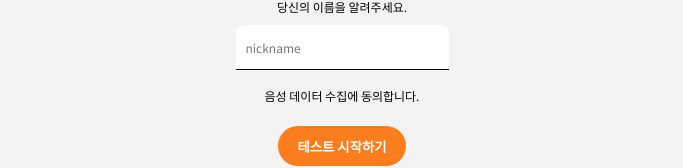
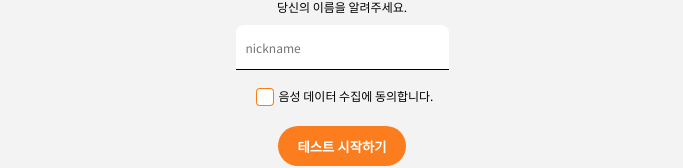
Before and after one commit to hyorimlee/maldeudggu, a Next.js app in the folder frontend/: page / in a window 1280 px wide. Shown: the part 312-480 px from the top of the page, without its empty margins (298-981 px from the left). Built offline with nearby package versions, Linux system fonts and the light colour scheme.

Commit message:
[S06P22A203-170] feat : checkbox container

```diff
--- /dev/null
+++ b/frontend/containers/checkbox/checkbox.js
@@ -0,0 +1,25 @@
+import styles from "./checkbox.module.css"
+import Text from "../../components/text/text"
+
+function Checkbox({ checked, onChange, contents }) {
+  return (
+    <div className={styles.container}>
+      <label className={styles.checkbox}>
+        <input
+          type="checkbox"
+          checked={checked}
+          onChange={onChange}
+        ></input>
+        <svg viewBox="0 0 21 21">
+          <polyline points="5 10.75 8.5 14.25 16 6"></polyline>
+        </svg>
+      </label>
+      <Text
+        size={12}
+        contents={contents}
+      ></Text>
+    </div>
+  )
+}
+
+export default Checkbox
--- /dev/null
+++ b/frontend/containers/checkbox/checkbox.module.css
@@ -0,0 +1,89 @@
+.container {
+  display: flex;
+  justify-content: center;
+  align-items: center;
+}
+
+.checkbox {
+  border: #fb7d12;
+  position: relative;
+  margin: 12px 5px 5px 5px;
+}
+
+.checkbox > input {
+  -webkit-appearance: none;
+  -moz-appearance: none;
+  position: relative;
+  outline: none;
+  background: #ffffff;
+  border: none;
+  margin: 0;
+  padding: 0;
+  cursor: pointer;
+  border-radius: 4px;
+  transition: box-shadow .3s;
+  box-shadow: inset 0 0 0 var(--s, 1px) #fb7d12;
+  width: 18px;
+  height: 18px;
+}
+
+.checkbox > input:hover {
+  --s: 2px;
+}
+
+.checkbox > input:checked {
+  --s: 11px;
+  --b: var(--border);
+}
+
+.checkbox > input:checked + svg {
+  animation: bounce 0.4s linear forwards 0.2s;
+}
+
+.checkbox > svg {
+  display: block;
+  pointer-events: none;
+  fill: none;
+  stroke-width: 2px;
+  stroke-linecap: round;
+  stroke-linejoin: round;
+  stroke: #ffffff;
+  position: absolute;
+  top: 0;
+  left: 0;
+  width: 18px;
+  height: 19px;
+  transform: scale(var(--scale, 1)) translateZ(0);
+  --scale: 0;
+}
+
+@keyframes bounce {
+  50% {
+    transform: scale(1.2);
+  }
+  75% {
+    transform: scale(.9);
+  }
+  100% {
+    transform: scale(1);
+  }
+}
+
+/* .box {
+  width: 15px;
+  height: 15px;
+  padding: 5px;
+  margin: 5px;
+  border: 1px solid #fb7d12;
+  border-radius: 3px;
+}
+
+.checkedBox {
+  width: 15px;
+  height: 15px;
+  padding: 5px;
+  margin: 5px;
+  border: 1px solid #fb7d12;
+  border-radius: 3px;
+  background-color: #fb7d12;
+} */
--- a/frontend/pages/index.js
+++ b/frontend/pages/index.js
@@ -1,11 +1,23 @@
+import { useState } from "react"
+
+// components & containers
 import Text from "../components/text/text"
 import Input from "../components/input/input"
 import Button from "../components/button/button"
+import Checkbox from "../containers/checkbox/checkbox"
+
+//styles
 import styles from "../styles/index.module.css"
 import { FontAwesomeIcon } from "@fortawesome/react-fontawesome"
 import { faAnglesDown } from "@fortawesome/free-solid-svg-icons"
 
 function Home() {
+  const [agree, setAgree] = useState(false)
+
+  const checkHandler = () => {
+    setAgree(!agree)
+  }
+
   return (
     <>
       <Text
@@ -24,11 +36,11 @@ function Home() {
         contents={'테스트 결과를 통해 캐릭터를 꾸미고 공유할 수 있습니다.'}
       ></Text>
       <Input></Input>
-      {/* 수집동의 부분 checkbox랑 묶어서 containers로 빼기 */}
-      <Text
-        size={12}
+      <Checkbox
+        checked={agree}
+        onChange={checkHandler}
         contents={'음성 데이터 수집에 동의합니다.'}
-      ></Text>
+      ></Checkbox>
       <Button
         link={''}
         content={'테스트 시작하기'}>
```
